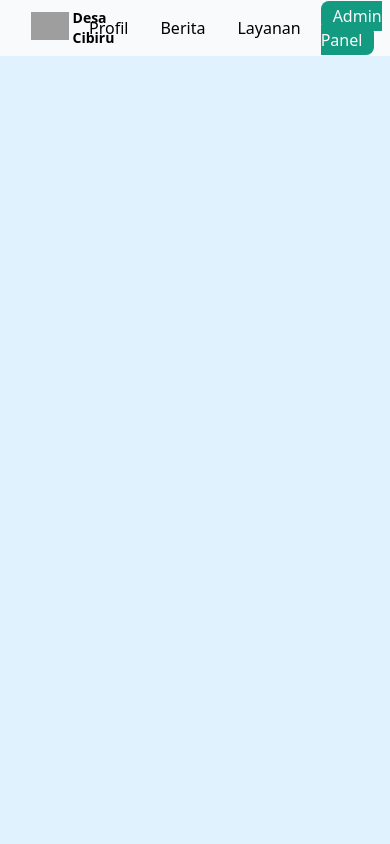
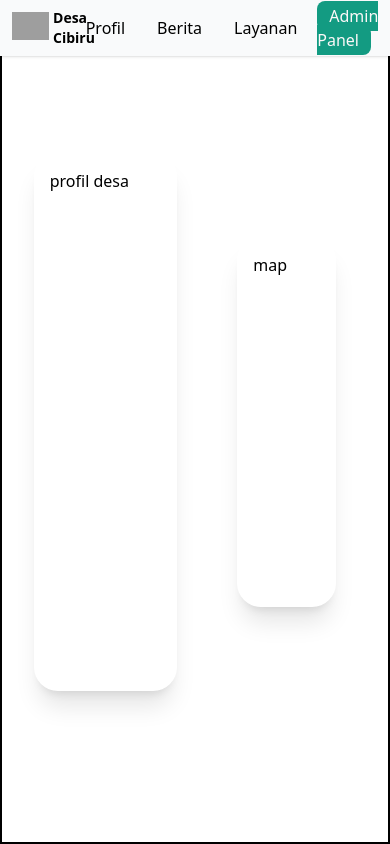
Before and after one commit to MuhammadFauzanL/webDesa, a website built with Vite: page Index.html in a window 390 px wide. Built offline with nearby package versions, Linux system fonts and the light colour scheme; grey boxes are pictures that could not be loaded.

Commit message:
frame luaran konten profil

```diff
--- a/Index.html
+++ b/Index.html
@@ -5,9 +5,12 @@
     <meta name="viewport" content="width=device-width, initial-scale=1.0">
     <title>WebDesa</title>
     <link href="/src/style.css" rel="stylesheet">
+    <style>
+
+    </style>
 </head>
-<body class="bg-sky-100">
-    <header class="flex items-center justify-between px-[8vw] bg-gray-50 h-14 text-black">
+<body class="">
+    <header class="flex items-center justify-between md:px-[8vw] px-[3vw] bg-gray-50 h-14 text-black shadow-sm fixed top-0 left-0 w-full z-50">
         <div class="logo">
             <a class="flex items-center gap-1" href="">
                 <img class="h-7 -mt-1" src="https://img.icons8.com/pastel-glyph/64/40C057/marker--v1.png" alt="marker--v1"/>
@@ -19,4 +22,17 @@
                 <li><a href="">Profil</a></li>
                 <li><a href="">Berita</a></li>
                 <li><a href="">Layanan</a></li>
-                <li><a href="" class="bg-[#139B82] text-[#FCF8F8]">Admin Panel
+                <li><a href="" class="bg-[#139B82] text-[#FCF8F8]">Admin Panel</a>
+            </ul>
+        </nav>
+    </header>
+   <div class="flex w-[100vw] h-screen items-center justify-center border-2 md:px-[8vw] px-[3vw]">
+        <div class="box-content w-[50vw] h-[60vh] p-4 my-20 mx-5 rounded-3xl shadow-xl/10">
+            profil desa
+        </div>
+        <div class="box-content w-[30vw] h-[40vh] p-4 m-10 rounded-3xl shadow-xl/10">
+            map
+        </div>
+    </div>
+
+</body>
```
